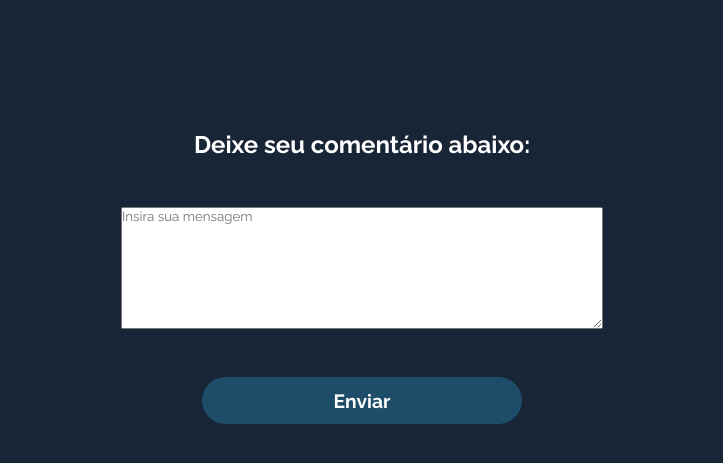
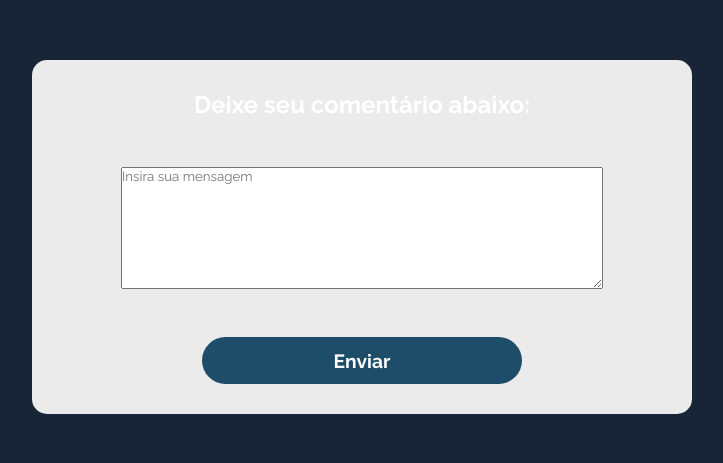
Before and after one commit to bitlab-ufrn/selecao-2023-lemtd, a React (Create React App) app in the folder selecao/: page / in a window 1280 px wide. Shown: the part 123-586 px from the top of the page, without its empty margins (278-1001 px from the left). Built offline with nearby package versions, Linux system fonts and the light colour scheme.

Commit message:
Wip: design da página

```diff
--- a/selecao/src/App.js
+++ b/selecao/src/App.js
@@ -1,6 +1,6 @@
 import { useState } from 'react';
 import './style/App.css';
-import Welcome from './components/Header';
+import Header from './components/Header';
 import Field from './components/Field';
 import Coment from './components/Coment';
 
@@ -12,11 +12,13 @@ const App = () => {
   }
 
   return (
-    <main className='App'>
-      <Welcome />
-      <Field add={addComents} coments={coments} />
-      <Coment coments={coments} />
-    </main>
+    <div className='App'>
+      <div className='div-main'>
+        <Header />
+        <Field add={addComents} coments={coments} />
+        <Coment coments={coments} />
+      </div>
+    </div>
   );
 }
 
--- a/selecao/src/style/App.css
+++ b/selecao/src/style/App.css
@@ -2,7 +2,14 @@
     text-align: center;
     display: flex;
     flex-direction: column;
-    /* align-items: center; */
+    align-items: center;
     justify-content: center;
-    height: 100vh;
+    height: 90vh;
 }
+
+.div-main {
+    padding: 30px 10px 30px 10px;
+    width: 50%;
+    background-color: rgb(235, 235, 235);
+    border-radius: 15px;
+}
```
